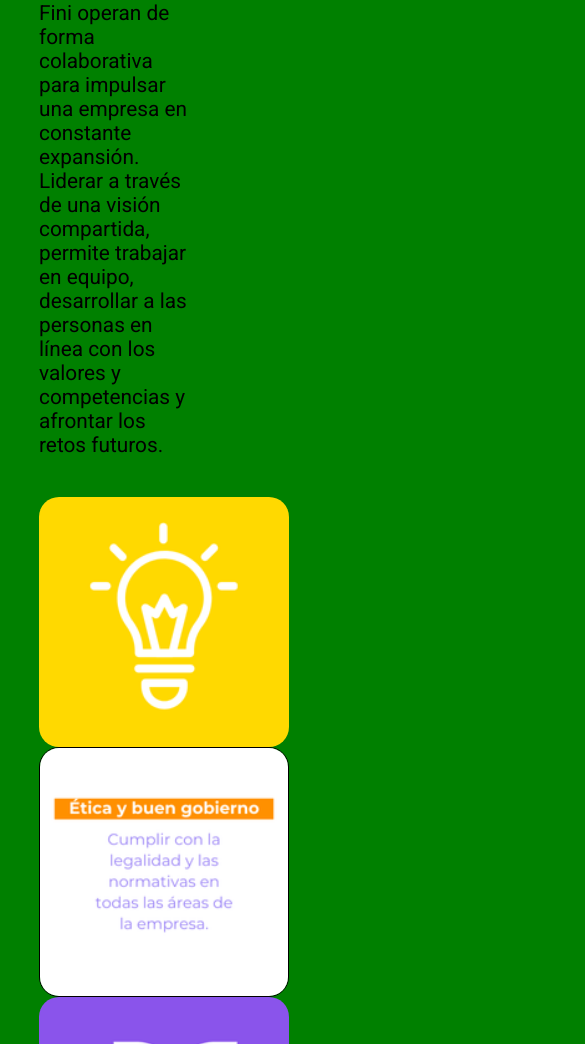
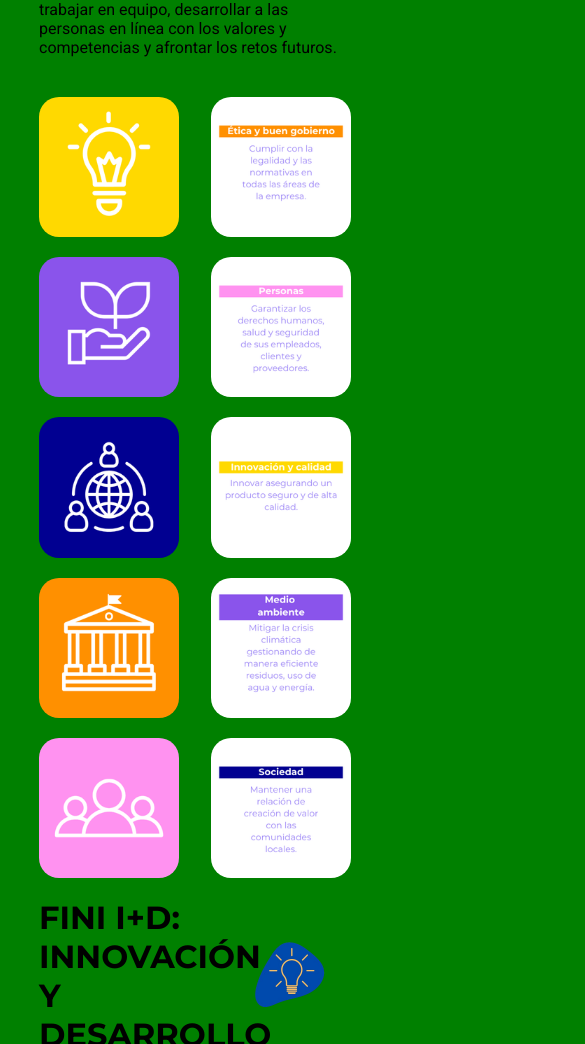
Before and after one commit to maigcorrea/fini_company, a plain HTML site: page compromiso.html in a window 390 px wide. Shown: the part 475-1519 px from the top of the page, 585 px wide, since content can reach past the window. Drawn offline with Linux system fonts and the light colour scheme.

Commit message:
Hago el responsive entero de la página de compromiso

```diff
--- a/compromiso.html
+++ b/compromiso.html
@@ -41,7 +41,7 @@
                     valores y competencias y afrontar los retos futuros.</p>
             </div>
             <div>
-                <div>
+                <!-- <div>
                     <img src="./img/Idea_bombilla.png" alt="">
                     <img src="./img/etica.png" alt="">
                     <img src="./img/mano_planta.png" alt="">
@@ -54,7 +54,17 @@
                     <img src="./img/medio_amb.png" alt="">
                     <img src="./img/gente_grupo.png" alt="">
                     <img src="./img/sociedad.png" alt="">
-                </div>
+                </div>   -->
+                <img src="./img/Idea_bombilla.png" alt="">
+                    <img src="./img/etica.png" alt="">
+                    <img src="./img/mano_planta.png" alt="">
+                    <img src="./img/personas.png" alt="">
+                    <img src="./img/globo_personas.png" alt="">
+                    <img src="./img/innovacion.png" alt="">
+                    <img src="./img/museo.png" alt="">
+                    <img src="./img/medio_amb.png" alt="">
+                    <img src="./img/gente_grupo.png" alt="">
+                    <img src="./img/sociedad.png" alt="">
             </div>
         </section>
         <section id="I_D">
--- a/style.css
+++ b/style.css
@@ -644,23 +644,30 @@ nav input[type="search"]{
 }
 
 #brand-goals div:nth-child(2) img{
-    width: 250px;
+    width: 280px;
     height: auto;
     border-radius: 20px;
 }
 
 #brand-goals div:nth-child(2){
-    padding-bottom:2%;
-}
-
-#brand-goals div:nth-child(2) div{
+    /* padding-bottom:2%; */
     display: flex;
     flex-wrap: wrap;
     width: 80%;
     margin: auto;
     justify-content: space-between;
     padding: 20px 0px;
-}
+    gap: 20px;
+}
+
+/* #brand-goals div:nth-child(2) div{
+    display: flex;
+    flex-wrap: wrap;
+    width: 80%;
+    margin: auto;
+    justify-content: space-between;
+    padding: 20px 0px;
+} */
 
 #brand-goals div:nth-child(2) div:nth-child(1) img:nth-child(even){
     border: solid 1px black;
@@ -1279,6 +1286,12 @@ footer .rights p{
         font-size: 1rem;
     }
 
+    #brand-goals div:nth-child(2) img {
+        width: 17%;
+        height: auto;
+        border-radius: 20px;
+    }
+
     /* CUARTA PÁGINA - PRODUCTOS */
     /* Join us */
     #join-us a {
@@ -1487,6 +1500,17 @@ footer .rights p{
         flex-direction: column-reverse;
     }
 
+    #brand-goals div:nth-child(2) img {
+        width: 48%;
+        height: auto;
+        border-radius: 20px;
+    }
+
+    #know div {
+        margin: auto;
+        width: 75%;
+    }
+
     /* CUARTA PAGINA - PRODUCTOS */
     #banner-prod h1 {
         font-size: 5rem;
@@ -1626,6 +1650,23 @@ footer .rights p{
     #brand-journey h2, #team-members h2, #projects-preview h2{
         font-size: 2.3rem;
     }
+
+    /* PAGINA 3 COMPROMISO */
+    #brand-goals div:nth-child(1) h2 {
+        font-size: 3.5rem;
+    }
+
+    #brand-goals div:nth-child(1) p {
+        width: 100%;
+        font-size: 1rem;
+        padding-top: 15px;
+    }
+
+    #brand-goals div:nth-child(2) img {
+        width: 45%;
+        height: auto;
+        border-radius: 20px;
+    }
 /*
     PAGINA 4 - PRODUCTOS */
 
```
